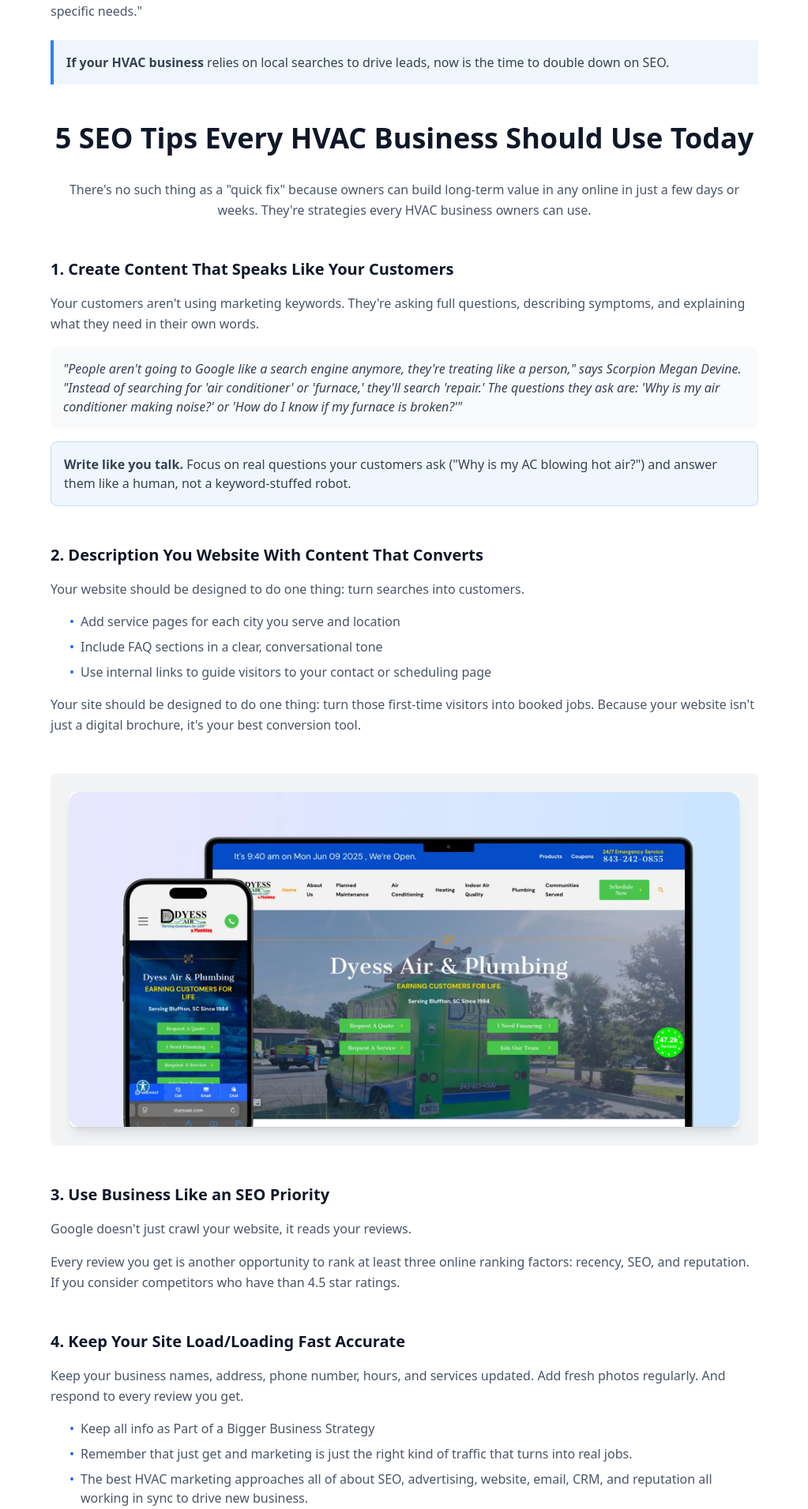
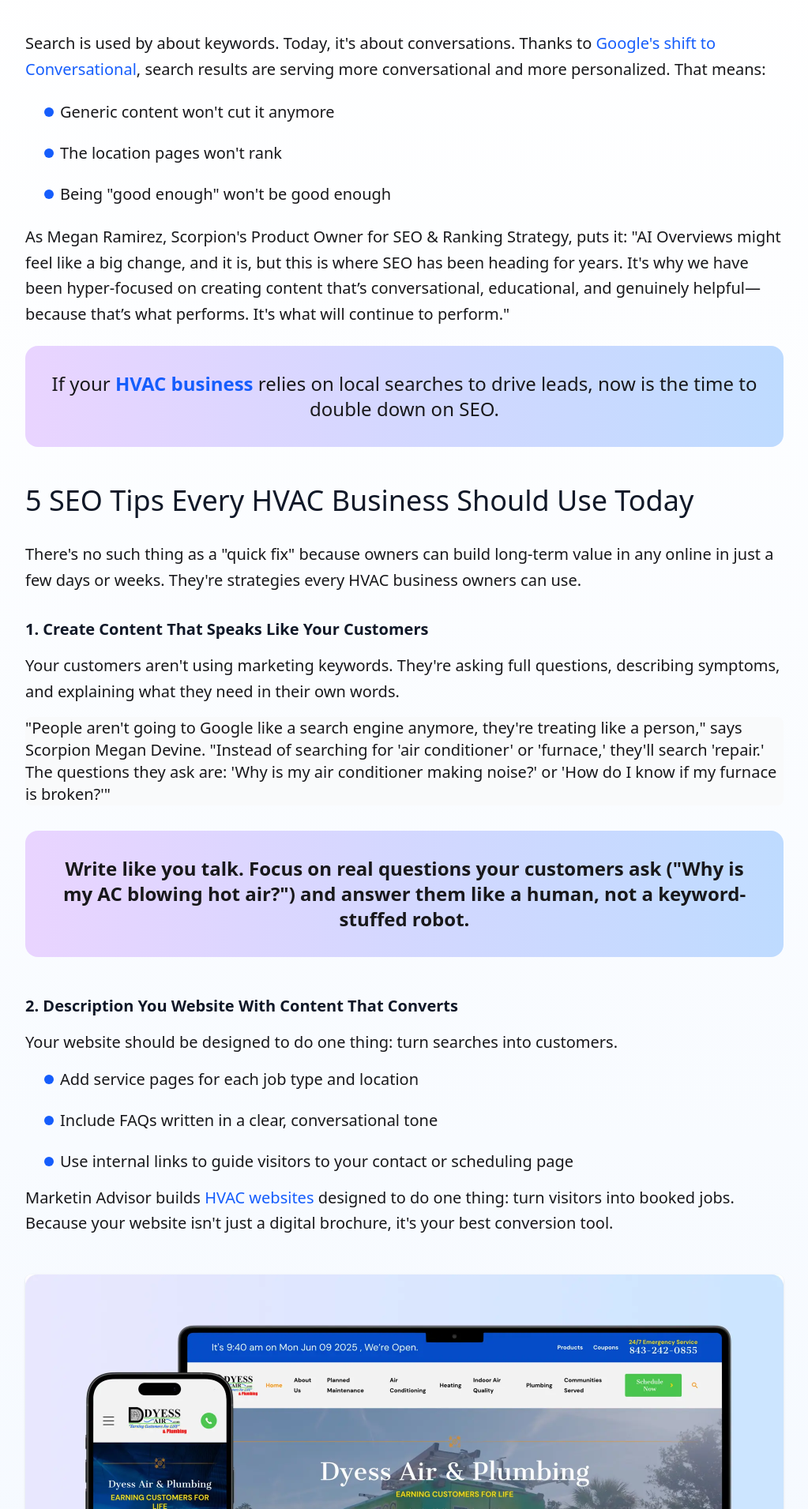
Before and after one commit to arman-miaa/Marketing-Advisor, a React (Vite) app: page /hvac/insights/blog in a window 1280 px wide. Shown: the part 889-2800 px from the top of the page at 79% size, without its empty margins (128-1151 px from the left). Built offline with nearby package versions, Linux system fonts and the light colour scheme.

Commit message:
insights/blog page done

```diff
--- a/src/components/modules/hvacpage/InsightsBlog/MoreStorieSlides.jsx
+++ b/src/components/modules/hvacpage/InsightsBlog/MoreStorieSlides.jsx
@@ -1,7 +1,134 @@
+import { Swiper, SwiperSlide } from "swiper/react";
+import { Pagination } from "swiper/modules";
+import "swiper/css";
+import "swiper/css/pagination"; // dots css
 
+import slideImg1 from "../../../../assets/images/hvac/InsightsBlog/HS_Group-89.jpg.0000000000000.webp";
+import slideImg2 from "../../../../assets/images/hvac/InsightsBlog/Homer-Nine-Modern-HVAC-Website.jpg.2506091626299.webp";
+import slideImg3 from "../../../../assets/images/hvac/InsightsBlog/Rowell-website.jpg.2506091639429.webp";
+import slideImg4 from "../../../../assets/images/hvac/InsightsBlog/13WaysHVACBusinessesCanGetMoreLeads1.jpg.2506041256032.webp";
+import slideImg5 from "../../../../assets/images/hvac/InsightsBlog/Screenshot-2024-04-25-at-12.25.43-PM.0000000000000.png";
+import slideImg6 from "../../../../assets/images/hvac/InsightsBlog/Frame-1171274894.0000000000000.png";
+
+const clientData = [
+  {
+    id: 1,
+    logo: slideImg1,
+    title:
+      "How HVAC and Plumbing Businesses Are Winning More Jobs in a Changing Market",
+    date: "Jan 20, 2023",
+  },
+  {
+    id: 2,
+    logo: slideImg2,
+    title: "Your HVAC Website Should Work as Hard as You Do",
+    date: "Jun 8, 2023",
+  },
+  {
+    id: 3,
+    logo: slideImg3,
+    title: "The Ultimate Guide to Growing Your HVAC Business",
+    date: "Jun 2, 2023",
+  },
+  {
+    id: 4,
+    logo: slideImg4,
+    title: "13 Ways HVAC Businesses Can Get More Leads",
+    date: "Jun 2, 2023",
+  },
+  {
+    id: 5,
+    logo: slideImg5,
+    title: "3 Ways to Maximize Your HVAC Advertising Efforts",
+    date: "May 11, 2023",
+  },
+  {
+    id: 6,
+    logo: slideImg6,
+    title: "HVAC Email Marketing Tips [Examples & Templates]",
+    date: "Apr 6, 2023",
+  },
+];
 
 export default function MoreStorieSlides() {
   return (
-    <div>MoreStorieSlides</div>
-  )
+    <section className="py-20 md:py-38 bg-gradient-to-b from-blue-0 to-blue-50 relative overflow-hidden">
+      <div className="mx-auto px-4 sm:px-6 lg:px-8">
+        {/* Header */}
+        <div className="container mx-auto text-left mb-16">
+          <h2 className="text-4xl md:text-5xl lg:text-6xl font-bold text-gray-900 leading-tight">
+            Explore More Stories
+          </h2>
+        </div>
+
+        {/* Swiper Container */}
+        <div className="relative">
+          <Swiper
+            breakpoints={{
+              0: { slidesPerView: 1 },
+              768: { slidesPerView: 2 },
+              1024: { slidesPerView: 3 },
+              1280: { slidesPerView: 4 },
+            }}
+            spaceBetween={30}
+            modules={[Pagination]}
+            pagination={{
+              clickable: true,
+              el: ".custom-pagination",
+              renderBullet: (index, className) => {
+                return `<span class="${className} w-5 h-5 bg-gray-400 rounded-full inline-block mx-3 cursor-pointer"></span>`;
+              },
+            }}
+            className="mySwiper"
+          >
+            {clientData.map((client) => (
+              <SwiperSlide key={client.id}>
+                <div className="bg-white rounded-3xl shadow-sm hover:shadow-lg transition-all duration-300 border border-gray-200 overflow-hidden flex flex-col h-full relative">
+                  {/* Image */}
+                  <div className="h-98 w-full relative overflow-hidden">
+                    <img
+                      src={client.logo}
+                      alt="story thumbnail"
+                      className="w-full h-full object-cover"
+                    />
+
+                    {/* Black Overlay */}
+                    <div className="absolute inset-0 bg-black/50"></div>
+
+                    {/* HVAC Text on Top */}
+                    <span className="absolute top-4 left-4 text-white text-xs font-bold z-10  px-2 py-1 rounded">
+                      HVAC
+                    </span>
+
+                    {/* Overlay Content Bottom */}
+                    <div className="absolute bottom-4 left-4 right-4 text-left p-4 rounded-lg z-10">
+                      <span className="text-xs font-semibold text-white mb-1 block">
+                        {client.date}
+                      </span>
+                      <h3 className="text-lg md:text-3xl mt-6 font-bold text-white">
+                        {client.title}
+                      </h3>
+                    </div>
+                  </div>
+
+                  {/* Read More link */}
+                  <div className="p-6 flex flex-col flex-grow mt-auto">
+                    <a
+                      href="#"
+                      className="mt-auto text-sm font-semibold text-blue-600 hover:text-black"
+                    >
+                      Read More →
+                    </a>
+                  </div>
+                </div>
+              </SwiperSlide>
+            ))}
+          </Swiper>
+
+          {/* Custom Dots Pagination */}
+          <div className="custom-pagination md:ml-42 border-2 border-gray-300  rounded-full bg-white p-4  flex justify-center cursor-pointer mt-10"></div>
+        </div>
+      </div>
+    </section>
+  );
 }
--- a/src/components/modules/hvacpage/InsightsBlog/SeoTipsSection.jsx
+++ b/src/components/modules/hvacpage/InsightsBlog/SeoTipsSection.jsx
@@ -1,57 +1,60 @@
+import { Link } from "react-router";
 import img1 from "../../../../assets/images/hvac/InsightsBlog/Dyess-Modern-HVAC-Website.jpg.2507150851227.webp"
 
 
 export default function SeoTipsSection() {
   return (
-    <section className="py-16 px-4 bg-white">
-      <div className="max-w-4xl mx-auto">
+    <section className="py-16 md:py-32 px-4 bg-gradient-to-b from white to to-blue-50">
+      <div className="container mx-auto md:px-36">
         {/* Header */}
         <div className="mb-12">
-          <p className="text-gray-600 mb-6 leading-relaxed">
+          <p className=" mb-6 text-xl font-medium leading-relaxed">
             Search is used by about keywords. Today, it's about conversations.
             Thanks to{" "}
-            <span className="text-blue-600 underline">
+            <span className="text-blue-600 cursor-pointer">
               Google's shift to Conversational
             </span>
             , search results are serving more conversational and more
             personalized. That means:
           </p>
-          <ul className="space-y-2 text-gray-600 ml-6">
-            <li className="flex items-start">
-              <span className="text-blue-600 mr-2">•</span>
-              Generic content won't cut it anymore
+          <ul className="space-y-6 text-xl font-medium ml-6">
+            <li className="flex items-center gap-2">
+              <span className="bg-blue-600 w-3 h-3 rounded-full flex-shrink-0"></span>
+              <span>Generic content won't cut it anymore</span>
             </li>
-            <li className="flex items-start">
-              <span className="text-blue-600 mr-2">•</span>
-              The location pages won't rank
+            <li className="flex items-center gap-2">
+              <span className="bg-blue-600 w-3 h-3 rounded-full flex-shrink-0"></span>
+              <span>The location pages won't rank</span>
             </li>
-            <li className="flex items-start">
-              <span className="text-blue-600 mr-2">•</span>
-              Being "good enough" won't be good enough
+            <li className="flex items-center gap-2">
+              <span className="bg-blue-600 w-3 h-3 rounded-full flex-shrink-0"></span>
+              <span> Being "good enough" won't be good enough</span>
             </li>
           </ul>
-          <p className="text-gray-600 mt-6 leading-relaxed">
-            As Megan Devine, Scorpion's Product Owner for SEO & Ranking Strategy
-            puts it: "Conversational search has a big message, and that is that
-            SEO is no longer a commodity. For HVAC, it's very important to
-            understand that your customers are looking for solutions to
-            problems, not just services. They want to know that you understand
-            their specific needs."
+          <p className=" text-xl font-medium mt-6 leading-relaxed">
+            As Megan Ramirez, Scorpion's Product Owner for SEO & Ranking
+            Strategy, puts it: "AI Overviews might feel like a big change, and
+            it is, but this is where SEO has been heading for years. It's why we
+            have been hyper-focused on creating content that’s conversational,
+            educational, and genuinely helpful—because that’s what performs.
+            It's what will continue to perform."
           </p>
-          <div className="bg-blue-50 border-l-4 border-blue-500 p-4 mt-6">
-            <p className="text-gray-700">
-              <strong>If your HVAC business</strong> relies on local searches to
-              drive leads, now is the time to double down on SEO.
+          <div className="bg-gradient-to-r from bg-purple-200 to to-blue-200 rounded-2xl p-8 mt-6 text-center ">
+            <p className="text-2xl font-medium">
+              If your
+              <strong className="text-blue-600"> HVAC business</strong> relies
+              on local searches to drive leads, now is the time to double down
+              on SEO.
             </p>
           </div>
         </div>
 
         {/* Main Heading */}
-        <h2 className="text-3xl md:text-4xl font-bold text-gray-900 mb-8 text-center">
+        <h2 className="text-3xl md:text-4xl font-medium text-gray-900 mb-8 ">
           5 SEO Tips Every HVAC Business Should Use Today
         </h2>
 
-        <p className="text-gray-600 mb-12 text-center leading-relaxed">
+        <p className=" mb-8 text-xl font-medium leading-relaxed">
           There's no such thing as a "quick fix" because owners can build
           long-term value in any online in just a few days or weeks. They're
           strategies every HVAC business owners can use.
@@ -64,13 +67,13 @@ export default function SeoTipsSection() {
             <h3 className="text-xl font-bold text-gray-900 mb-4">
               1. Create Content That Speaks Like Your Customers
             </h3>
-            <p className="text-gray-600 mb-4 leading-relaxed">
+            <p className="text-xl mb-4 leading-relaxed">
               Your customers aren't using marketing keywords. They're asking
               full questions, describing symptoms, and explaining what they need
               in their own words.
             </p>
-            <div className="bg-gray-50 p-4 rounded-lg mb-4">
-              <p className="text-gray-700 italic">
+            <div className="bg-gray-50  rounded-lg mb-8">
+              <p className="text-xl">
                 "People aren't going to Google like a search engine anymore,
                 they're treating like a person," says Scorpion Megan Devine.
                 "Instead of searching for 'air conditioner' or 'furnace,'
@@ -79,11 +82,11 @@ export default function SeoTipsSection() {
                 is broken?'"
               </p>
             </div>
-            <div className="bg-blue-50 border border-blue-200 p-4 rounded-lg">
-              <p className="text-gray-700">
-                <strong>Write like you talk.</strong> Focus on real questions
-                your customers ask ("Why is my AC blowing hot air?") and answer
-                them like a human, not a keyword-stuffed robot.
+            <div className="bg-gradient-to-r from bg-purple-200 to to-blue-200 rounded-2xl p-8 mt-6 text-center ">
+              <p className="text-2xl font-semibold">
+                Write like you talk. Focus on real questions your customers ask
+                ("Why is my AC blowing hot air?") and answer them like a human,
+                not a keyword-stuffed robot.
               </p>
             </div>
           </div>
@@ -93,38 +96,41 @@ export default function SeoTipsSection() {
             <h3 className="text-xl font-bold text-gray-900 mb-4">
               2. Description You Website With Content That Converts
             </h3>
-            <p className="text-gray-600 mb-4 leading-relaxed">
+            <p className="text-xl font-medium mb-4 leading-relaxed">
               Your website should be designed to do one thing: turn searches
               into customers.
             </p>
-            <ul className="space-y-2 text-gray-600 ml-6 mb-4">
-              <li className="flex items-start">
-                <span className="text-blue-600 mr-2">•</span>
-                Add service pages for each city you serve and location
+            <ul className="space-y-6 text-xl ml-6 mb-4">
+              <li className="flex items-center gap-2">
+                <span className="bg-blue-600 w-3 h-3 rounded-full flex-shrink-0"></span>
+                <span>Add service pages for each job type and location</span>
               </li>
-              <li className="flex items-start">
-                <span className="text-blue-600 mr-2">•</span>
-                Include FAQ sections in a clear, conversational tone
+              <li className="flex items-center gap-2">
+                <span className="bg-blue-600 w-3 h-3 rounded-full flex-shrink-0"></span>
+                <span>
+                  Include FAQs written in a clear, conversational tone
+                </span>
               </li>
-              <li className="flex items-start">
-                <span className="text-blue-600 mr-2">•</span>
-                Use internal links to guide visitors to your contact or
-                scheduling page
+              <li className="flex items-center gap-2">
+                <span className="bg-blue-600 w-3 h-3 rounded-full flex-shrink-0"></span>
+                <span>
+                  Use internal links to guide visitors to your contact or
+                  scheduling page
+                </span>
               </li>
             </ul>
-            <p className="text-gray-600 leading-relaxed">
-              Your site should be designed to do one thing: turn those
-              first-time visitors into booked jobs. Because your website isn't
-              just a digital brochure, it's your best conversion tool.
+            <p className="text-xl font-medium leading-relaxed">
+              Marketin Advisor builds{" "}
+              <span className="text-blue-600">HVAC websites</span> designed to
+              do one thing: turn visitors into booked jobs. Because your website
+              isn't just a digital brochure, it's your best conversion tool.
             </p>
           </div>
 
           {/* Website Mockup */}
           <div className="my-12">
-            <div className="bg-gray-100 rounded-lg p-6">
-              <div className="bg-white rounded-lg shadow-lg overflow-hidden">
-
-
+            <div className=" rounded-lg ">
+              <div className="bg-white rounded-lg shadow overflow-hidden">
                 {/* Website Content */}
                 <div className="relative">
                   <img
@@ -134,7 +140,6 @@ export default function SeoTipsSection() {
                   />
 
                   {/* Overlay Content */}
-
                 </div>
               </div>
             </div>
@@ -143,73 +148,86 @@ export default function SeoTipsSection() {
           {/* Tip 3 */}
           <div>
             <h3 className="text-xl font-bold text-gray-900 mb-4">
-              3. Use Business Like an SEO Priority
+              3. Treat Reviews Like an SEO Priority
             </h3>
-            <p className="text-gray-600 mb-4 leading-relaxed">
+            <p className="text-xl mb-4 leading-relaxed">
               Google doesn't just crawl your website, it reads your reviews.
             </p>
-            <p className="text-gray-600 leading-relaxed">
-              Every review you get is another opportunity to rank at least three
-              online ranking factors: recency, SEO, and reputation. If you
-              consider competitors who have than 4.5 star ratings.
+            <p className="text-xl mb-4 leading-relaxed">
+              According to the latest Pulse data, 67% of consumers check at
+              least three review sources before deciding, and 64% won’t consider
+              providers with less than a 4-star ratings.
+            </p>
+            <p className="text-xl mb-4 leading-relaxed">
+              Julie Kennedy, Product Owner of Reviews & Reputation at Scorpion,
+              breaks it down: "Ads and SEO get you found, but reviews close the
+              deal. Reputation, SEO, and listings aren’t siloed; they power each
+              other like gears in the same machine."
             </p>
           </div>
 
           {/* Tip 4 */}
           <div>
             <h3 className="text-xl font-bold text-gray-900 mb-4">
-              4. Keep Your Site Load/Loading Fast Accurate
+              4.Make Sure Your Local Listings Are Accurate
             </h3>
-            <p className="text-gray-600 mb-4 leading-relaxed">
-              Keep your business names, address, phone number, hours, and
-              services updated. Add fresh photos regularly. And respond to every
-              review you get.
+            <p className="text-xl mb-4 leading-relaxed">
+              Your Google Business Profile (GBP) is often the first thing
+              someone sees about your HVAC company. It’s also a key ranking
+              factor.
             </p>
-            <ul className="space-y-2 text-gray-600 ml-6">
-              <li className="flex items-start">
-                <span className="text-blue-600 mr-2">•</span>
-                Keep all info as Part of a Bigger Business Strategy
-              </li>
-              <li className="flex items-start">
-                <span className="text-blue-600 mr-2">•</span>
-                Remember that just get and marketing is just the right kind of
-                traffic that turns into real jobs.
-              </li>
-              <li className="flex items-start">
-                <span className="text-blue-600 mr-2">•</span>
-                The best HVAC marketing approaches all of about SEO,
-                advertising, website, email, CRM, and reputation all working in
-                sync to drive new business.
-              </li>
-            </ul>
+            <p className="text-xl mb-4 leading-relaxed">
+              Keep your business name, address, phone number, hours, and
+              services updated. Add fresh photos regularly. And respond to
+              reviews, yes, all of them.
+            </p>
+          </div>
+
+          {/* Tip 5 */}
+          <div>
+            <h3 className="text-xl font-bold text-gray-900 mb-4">
+              5. Think of SEO as Part of a Bigger Revenue Strategy
+            </h3>
+            <p className="text-xl mb-4 leading-relaxed">
+              <span className="text-blue-700">Great SEO</span> doesn’t just get
+              you more traffic. It gets you the right kind of traffic that turns
+              into real jobs.
+            </p>
+            <p className="text-xl mb-4 leading-relaxed">
+              That’s what{" "}
+              <span className="text-blue-600">Advisor RevenueMAX</span> approach
+              is all about: SEO, advertising, website, chat, CRM, and reputation
+              all working in sync to drive one thing, revenue.
+            </p>
+          </div>
+          <div className="bg-gradient-to-r from bg-purple-200 to to-blue-200 rounded-2xl p-8 mt-6 text-center ">
+            <p className="text-2xl font-semibold">
+              With HVAC marketing getting more competitive, businesses that
+              treat SEO as part of an integrated system will see better results.
+            </p>
           </div>
 
           {/* Final Takeaways */}
-          <div className="bg-blue-50 p-6 rounded-lg">
-            <h3 className="text-xl font-bold text-gray-900 mb-4">
+          <div className="bg-blue-50  rounded-lg">
+            <h3 className="text-2xl font-bold text-gray-900 mb-4">
               Final Takeaways
             </h3>
-            <div className="space-y-3 text-gray-700">
-              <p className="flex items-start">
-                <span className="text-blue-600 mr-2 mt-1">1.</span>
-                SEO isn't about keywords anymore, it's about conversations and
-                credibility.
+            <div className="space-y-6 ">
+              <p className="text-xl font-medium">
+                1. SEO isn't about keywords anymore, it's about conversations
+                and credibility.
               </p>
-              <p className="flex items-start">
-                <span className="text-blue-600 mr-2 mt-1">2.</span>
-                Google is Conversational so have to stay HVAC businesses that
-                answer SEO right.
+              <p className="text-xl font-medium">
+                2. SEO isn't about keywords anymore, it's about conversations
+                and credibility.
               </p>
-              <p className="flex items-start">
-                <span className="text-blue-600 mr-2 mt-1">3.</span>
-                Integrating SEO with your website, reviews, and listings is the
-                best way to turn visibility into revenue.
+              <p className="text-xl font-medium">
+                3. SEO isn't about keywords anymore, it's about conversations
+                and credibility.
               </p>
-              <p className="flex items-start">
-                <span className="text-blue-600 mr-2 mt-1">4.</span>
-                It's not how your SEO is performing or where your next
-                opportunity lies?{" "}
-                <span className="text-blue-600 underline">Let's talk</span>.
+              <p className="text-xl font-medium">
+                Want to see how your SEO is performing or where your next
+                opportunity lies? <Link to="/hvac/get-started" className="text-blue-700 hover:text-black" >Let’s talk.</Link>
               </p>
             </div>
           </div>
--- a/src/shared/SharedHeroSection2.jsx
+++ b/src/shared/SharedHeroSection2.jsx
@@ -3,13 +3,13 @@
 function SharedHeroSection2({ heading, subHeading, imageSrc, bgGradient }) {
   return (
     <div
-      className="w-full h-[70vh] flex justify-center items-center px-6 md:px-24"
+      className="w-full h-screen flex justify-center items-center px-6 md:px-24"
       style={{ background: bgGradient }}
     >
       <div className="flex flex-col md:flex-row items-center justify-center gap-10 md:gap-20 mt-12">
         {/* Left Side - Text */}
         <div className="flex flex-col justify-center  text-center md:text-left max-w-xl">
-          <h1 className="text-5xl md:text-5xl  font-bold tracking-tight">
+          <h1 className="text-5xl md:text-5xl  font-bold leading-14 tracking-wide">
             {heading}
           </h1>
           <p className="text-3xl md:text-xl mt-4">{subHeading}</p>
```
Also changed, not shown: src/components/modules/hvacpage/InsightsBlog/FinalSection.jsx (+8 -2 lines), src/shared/SharedFinalCtaSection2.jsx (added, +37 -0 lines).
